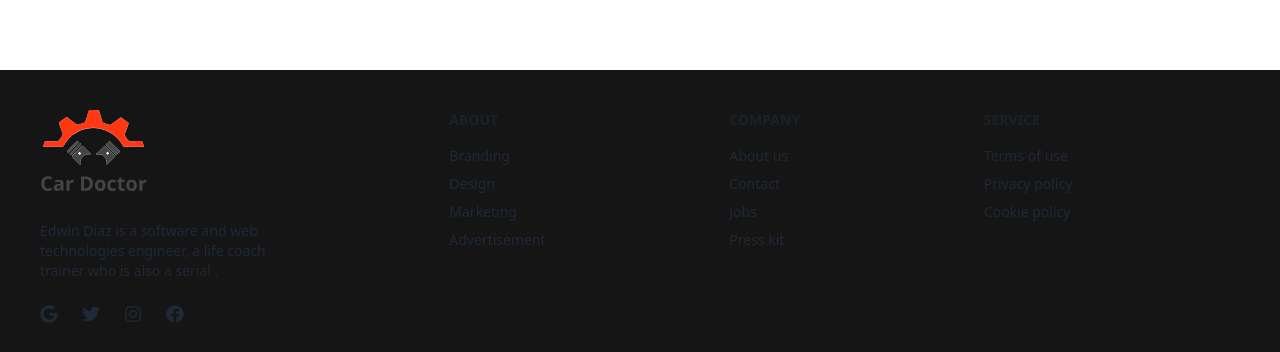
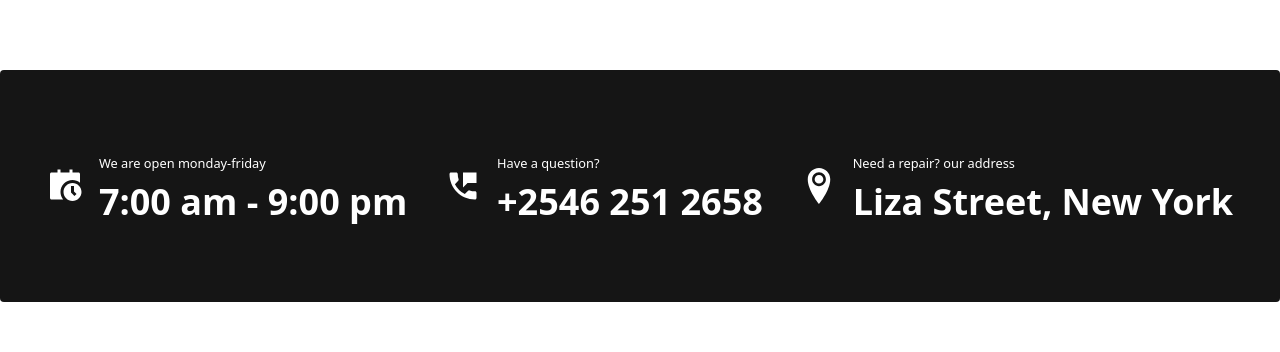
Before and after one commit to mehediriad/car-doctor-client, a React (Vite) app: page / in a window 1280 px wide. Shown: the part 1644-1996 px from the top of the page. Built offline with nearby package versions, Linux system fonts and the light colour scheme; no server answers.

Commit message:
home contact added

```diff
--- a/src/Pages/Home/Home.jsx
+++ b/src/Pages/Home/Home.jsx
@@ -1,5 +1,6 @@
 import AboutUs from "../../components/AboutUs/AboutUs";
 import Banner from "../../components/Banner/Banner";
+import HomeContact from "../../components/HomeContact/HomeContact";
 import ServiceArea from "../../components/ServiceArea/ServiceArea";
 
 
@@ -10,6 +11,7 @@ const Home = () => {
             <Banner/>
             <AboutUs/>
             <ServiceArea/>
+            <HomeContact/>
         </div>
     );
 };
--- /dev/null
+++ b/src/components/HomeContact/HomeContact.jsx
@@ -0,0 +1,39 @@
+import { RiCalendarScheduleFill } from "react-icons/ri";
+import { MdPermPhoneMsg } from "react-icons/md";
+import { ImLocation2 } from "react-icons/im";
+
+const HomeContact = () => {
+    return (
+        <div className="flex flex-col md:flex-row justify-around bg-[#151515] rounded px-10 py-20 mb-20 gap-6">
+            <div className="flex text-white justify-center items-center gap-4">
+                <div>
+                    <RiCalendarScheduleFill className="text-4xl"/>
+                </div>
+                <div className="space-y-2">
+                    <small className="text-md">We are open monday-friday</small>
+                    <h3 className="text-4xl font-bold">7:00 am - 9:00 pm</h3>
+                </div>
+            </div>
+            <div className="flex text-white justify-center items-center gap-4">
+                <div>
+                    <MdPermPhoneMsg className="text-4xl"/>
+                </div>
+                <div  className="space-y-2">
+                    <small  className="text-md">Have a question?</small>
+                    <h3  className="text-4xl font-bold">+2546 251 2658</h3>
+                </div>
+            </div>
+            <div  className="flex text-white justify-center items-center gap-4">
+                <div>
+                    <ImLocation2  className="text-4xl"/>
+                </div>
+                <div className="space-y-2">
+                    <small  className="text-md">Need a repair? our address</small>
+                    <h3  className="text-4xl font-bold">Liza Street, New York</h3>
+                </div>
+            </div>
+        </div>
+    );
+};
+
+export default HomeContact;
```
